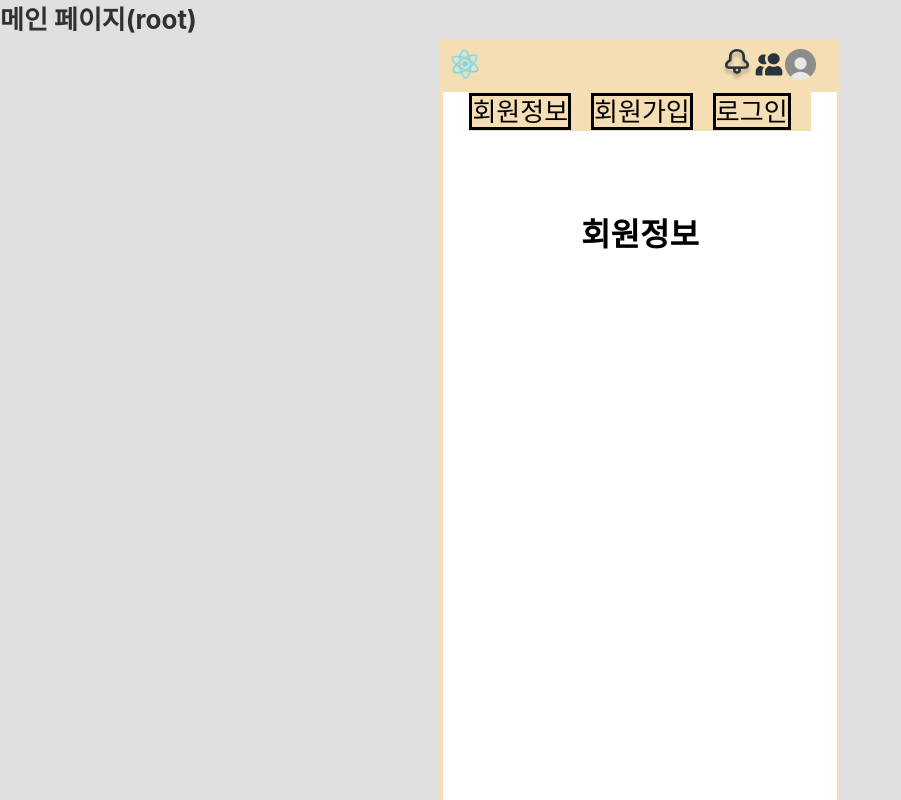
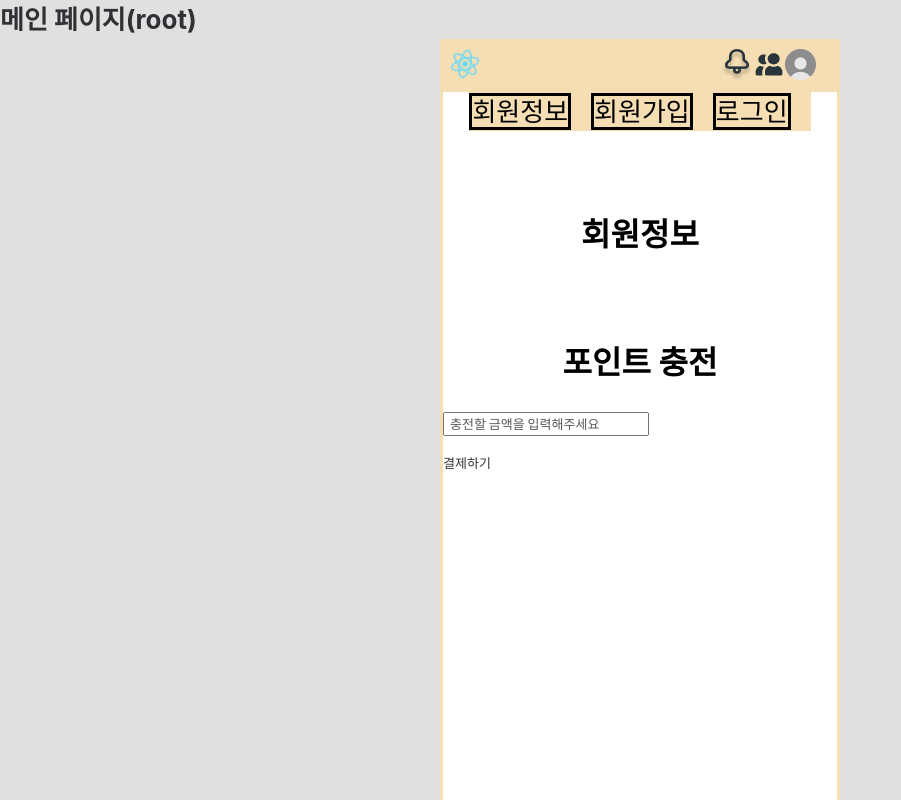
Before and after one commit to LTaeSung/SinhanDS-moamoaReact, a React (Create React App) app: page /member/info in a window 1280 px wide. Shown: the top 800 px of the page, without its empty margins (0-901 px from the left). Built offline with nearby package versions, Linux system fonts and the light colour scheme.

Commit message:
금액 받아오기 성공

```diff
--- a/package.json
+++ b/package.json
@@ -7,6 +7,7 @@
     "@testing-library/react": "^13.0.0",
     "@testing-library/user-event": "^13.2.1",
     "axios": "^1.6.7",
+    "date-fns": "^3.3.1",
     "jquery": "^3.7.1",
     "react": "^18.2.0",
     "react-datepicker": "^6.1.0",
--- a/src/component/member/Mypage_info.js
+++ b/src/component/member/Mypage_info.js
@@ -2,6 +2,7 @@ import MemberHeader from "./MemberHeader";
 import React from "react";
 import BootPath from "./../../BootPath";
 import { useContext } from "react";
+import PlusPoint from "../point/PlusPoint";
 function Mypage_info() {
   const { bootpath } = useContext(BootPath);
   return (
@@ -12,6 +13,7 @@ function Mypage_info() {
       <div className="sub">
         <div className="size">
           <h3 className="sub_title">회원정보</h3>
+          <PlusPoint />
         </div>
       </div>
     </>
--- a/src/component/point/PlusPoint.js
+++ b/src/component/point/PlusPoint.js
@@ -1,16 +1,33 @@
 import MemberHeader from "./../member/MemberHeader";
-import React from "react";
+import React, { useState } from "react";
 import BootPath from "./../../BootPath";
 import { useContext } from "react";
-import Payment from "./iamport";
+import Iamport from "./iamport";
 function PlusPoint() {
+  const [plusPoint, setPlusPoint] = useState({
+    amount: "",
+  });
+
+  const onChangeAmount = (e) => {
+    setPlusPoint({ ...plusPoint, [e.target.name]: e.target.value });
+  };
+
+  console.log(plusPoint.amount);
   const { bootpath } = useContext(BootPath);
   return (
     <>
-      <MemberHeader />
       <div className="sub">
         <div className="size">
           <h3 className="sub_title">포인트 충전</h3>
+
+          <input
+            id="amount"
+            name="amount"
+            type="number"
+            placeholder="충전할 금액을 입력해주세요"
+            onChange={onChangeAmount}
+          />
+          <Iamport amount={plusPoint.amount} />
         </div>
       </div>
     </>
--- a/src/component/point/iamport.js
+++ b/src/component/point/iamport.js
@@ -1,7 +1,9 @@
 import React, { useEffect } from "react";
 import axios from "axios";
 
-const Payment = () => {
+const Iamport = (props) => {
+  const amount = props.amount;
+
   useEffect(() => {
     const jquery = document.createElement("script");
     jquery.src = "http://code.jquery.com/jquery-1.12.4.min.js";
@@ -15,7 +17,7 @@ const Payment = () => {
     };
   }, []);
 
-  const requestPay = () => {
+  const requestPay = (props) => {
     const { IMP } = window;
     IMP.init("imp40688663");
 
@@ -25,20 +27,19 @@ const Payment = () => {
         pay_method: "card",
         merchant_uid: new Date().getTime(), //주문번호, 우리가 생성해서 넣어줘야함, 매 결제 요청 시 고유한 번호여야함, 40바이트 이내, 이미 승인완료 처리된 주문번호 또 들어가면 거절처리됨.
         name: "테스트 상품", //주문명, 수정필요
-        amount: 1, //결제가격, 수정필요
+        amount: amount, //결제가격, 수정필요
         buyer_email: "jhyoo1224@naver.com", //구매자 관련 정보는 우리 테이블에 맞춰서
         buyer_name: "류정현",
         buyer_tel: "010-2077-5186",
       },
       async (rsp) => {
         if (rsp.success) {
-          //결제 취소까지 처리하려면 다시 받아와야할듯...
           await axios.post(
             "http://localhost:8090/point/point_history/chargeIamport"
-          );
+          ); //서버단에서 뭔가 결과값을 받아와야 할듯(결제 성공, 실패)
           alert("포인트 충전 성공");
         } else {
-          alert("결제 실패");
+          alert("결제 실패"); //서버단에서 데이터 저장 실패 시, 결제 취소 요청
         }
         /*try {
           const { data } = await axios.post(
@@ -64,4 +65,4 @@ const Payment = () => {
   );
 };
 
-export default Payment;
+export default Iamport;
```
